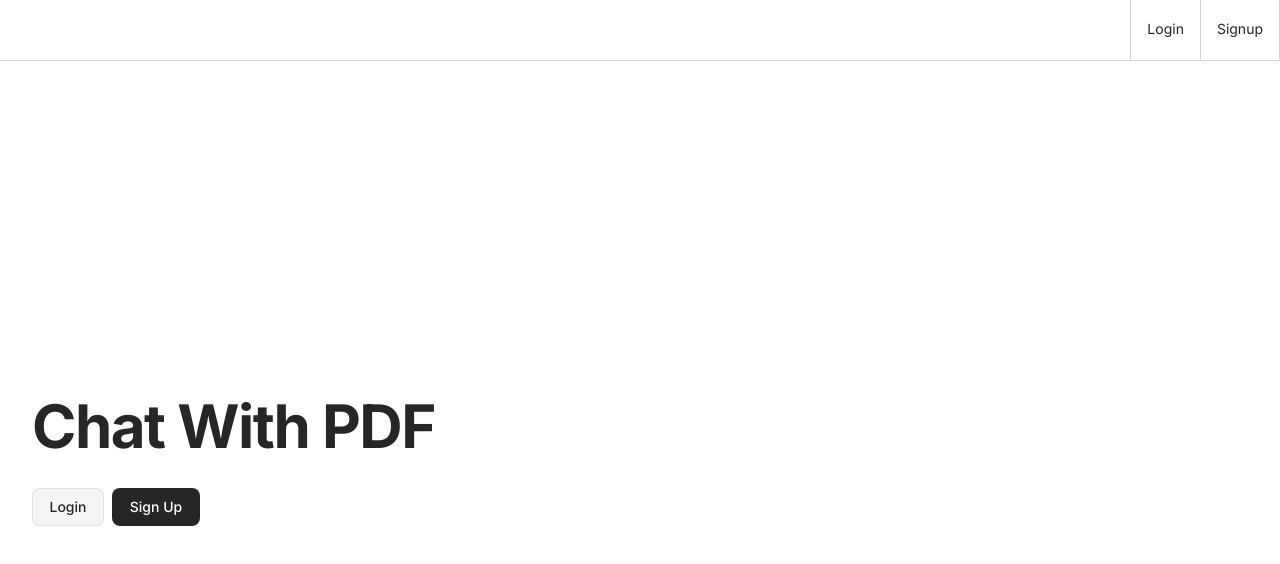
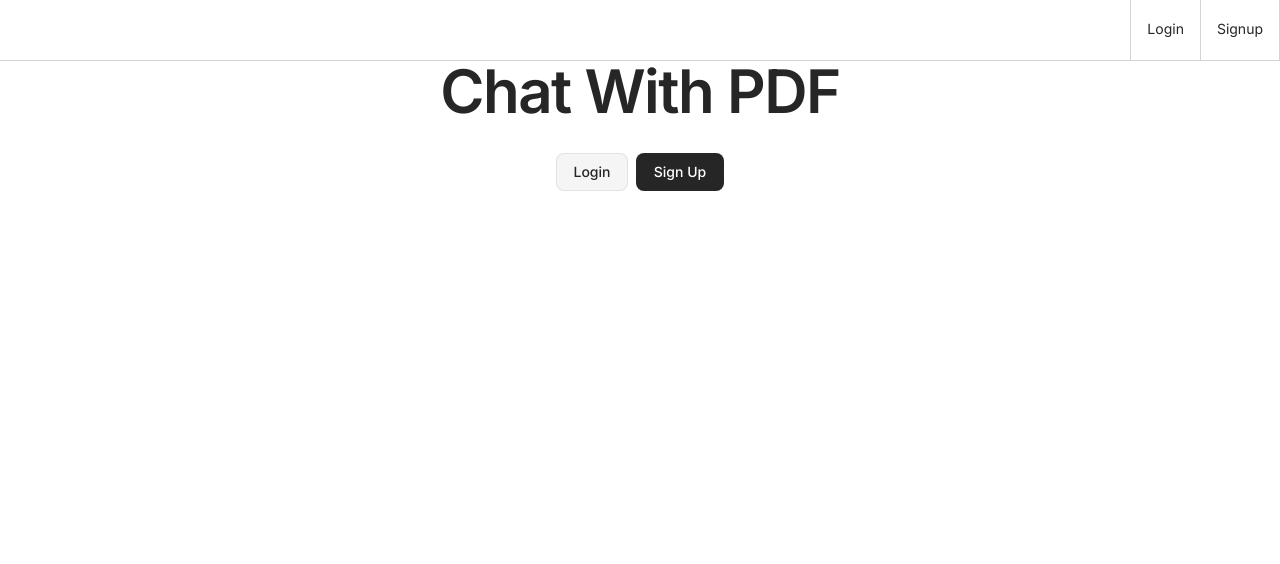
Before and after one commit to ShahuKor/PdfRaG, a Next.js app in the folder client/: page / in a window 1280 px wide. Shown: the top 564 px of the page. Built offline with nearby package versions, Linux system fonts and the light colour scheme; no server answers.

Commit message:
New hero section layout

```diff
--- a/client/app/page.tsx
+++ b/client/app/page.tsx
@@ -1,9 +1,12 @@
+import { Container } from "@/components/common/Container";
 import Hero from "@/components/common/Hero";
 
 export default function Home() {
   return (
     <div>
-      <Hero />
+      <Container>
+        <Hero />
+      </Container>
     </div>
   );
 }
--- a/client/components/common/Hero.tsx
+++ b/client/components/common/Hero.tsx
@@ -1,15 +1,13 @@
 import Link from "next/link";
-import { Container } from "./Container";
 import { Show } from "@clerk/nextjs";
 import { currentUser } from "@clerk/nextjs/server";
 
 export default async function Hero() {
   const user = await currentUser();
   return (
-    <main className="min-h-screen flex items-center">
-      <Container className="px-8">
-        <div className="flex flex-col gap-8">
-          <h1 className="text-xl sm:text-2xl md:text-4xl lg:text-6xl font-bold tracking-tight text-neutral-800">
+    <main className="flex items-center justify-center px-8 ">
+      <div className="flex flex-col gap-8 items-center ">
+        <h1 className="text-xl sm:text-2xl md:text-4xl lg:text-6xl font-semibold tracking-tight text-neutral-800">
           Chat With PDF
         </h1>
 
@@ -27,6 +25,7 @@ export default async function Hero() {
             </Link>
           </div>
         </Show>
+
         <Show when="signed-in">
           <div className="flex flex-col gap-4">
             <span className="text-xl font-medium tracking-wide ">
@@ -40,7 +39,6 @@ export default async function Hero() {
           </div>
         </Show>
       </div>
-      </Container>
     </main>
   );
 }
```
Lines whose indentation alone changed are shown as unchanged.
